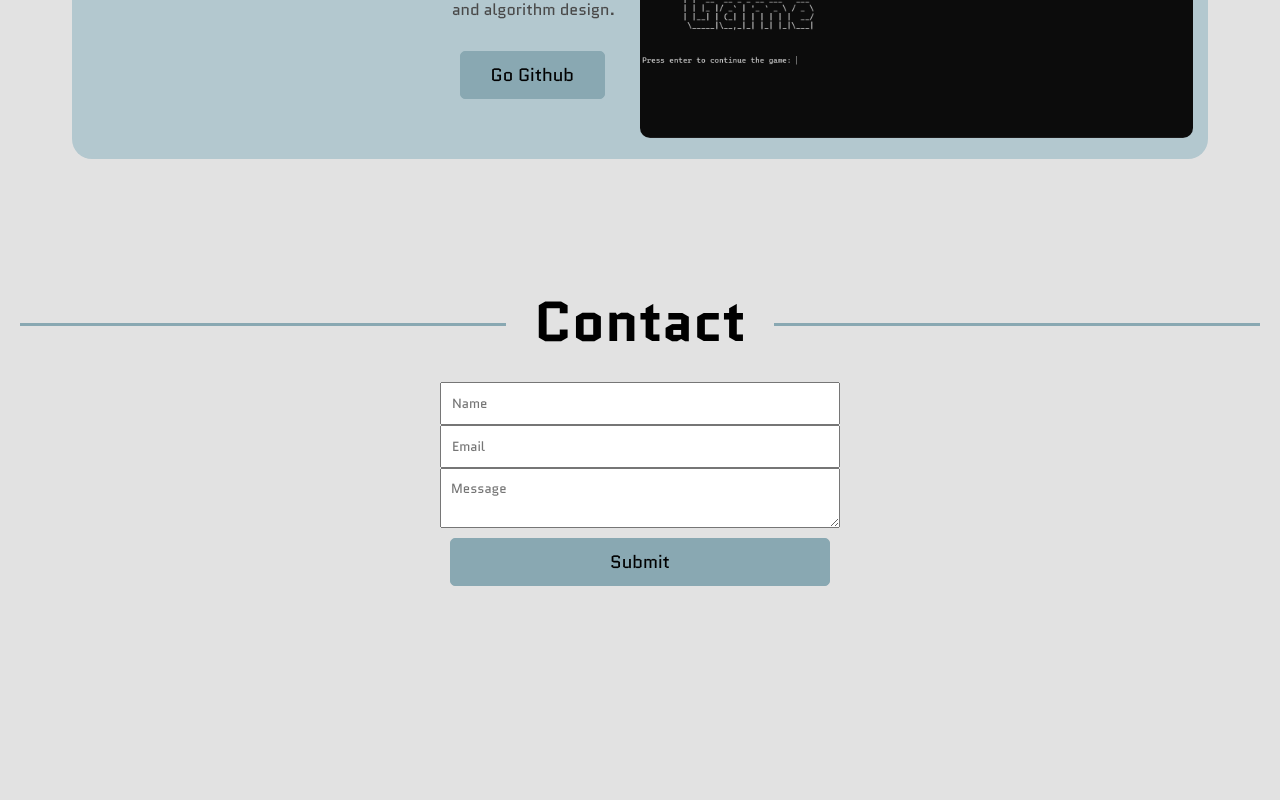
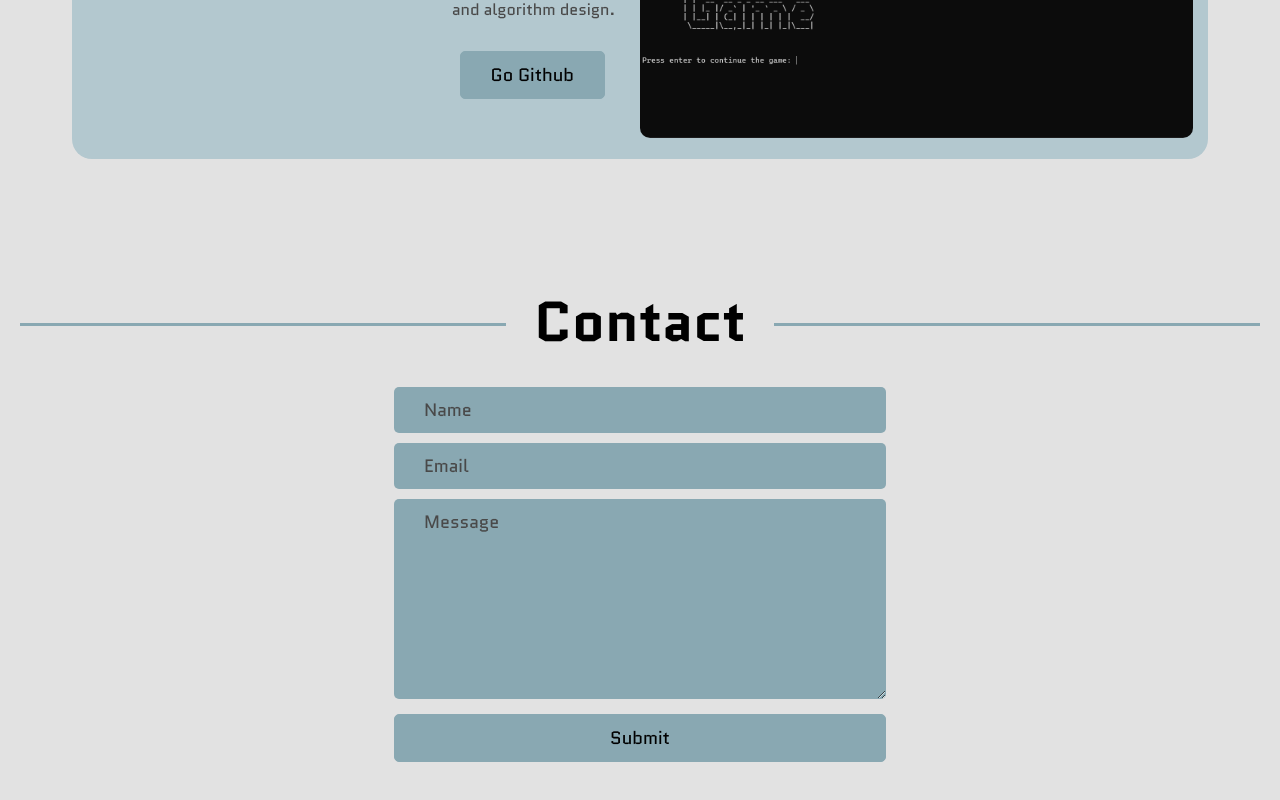
Before and after one commit to photomanai/Adils-portfolio, a React (Vite) app: page / in a window 1280 px wide. Shown: the part 6093-6893 px from the top of the page. Before the commit the page ends 6721 px from the top, so only its background shows below. Built offline with nearby package versions, Linux system fonts and the light colour scheme.

Commit message:
contact desing and home get cv button

```diff
--- a/src/App.css
+++ b/src/App.css
@@ -314,14 +314,26 @@
 
 .contact_form {
   /* width: 40%; */
-  max-width: 400px;
-  min-width: 400px;
+  width: 40%;
   display: flex;
   flex-direction: column;
 }
 
 .contact_input,
 .contact_text_area {
-  width: 100%;
-  padding: 10px;
+  padding: 10px 30px;
+  margin: 5px 10px;
+  font-size: 18px;
+  border: 0;
+  background-color: var(--accent-color);
+  border-radius: 5px;
+  color: var(--text-color);
+  outline: none;
+  &::placeholder {
+    color: var(--secondary-text-color);
+  }
 }
+
+.contact_text_area {
+  height: 200px;
+}
--- a/src/components/Contact.jsx
+++ b/src/components/Contact.jsx
@@ -65,8 +65,6 @@ const Contact = () => {
           className="contact_text_area"
           name="contact_message"
           placeholder="Message"
-          value={formData.message}
-          onChange={handleChange}
           required
         ></textarea>
         <button className="button contact_btn" type="submit">
--- a/src/components/Home.jsx
+++ b/src/components/Home.jsx
@@ -2,6 +2,13 @@ import React from "react";
 import homeRight from "../assets/home-right.png";
 
 const Home = () => {
+  const handleDownload = () => {
+    const link = document.createElement("a");
+    link.download = "ADIL_CV.pdf"; // File name for download
+    link.href = "/RufanCV.pdf"; // File in public folder, no import required
+    link.click();
+  };
+
   return (
     <div className="main_home">
       <div className="home_text_container">
@@ -11,7 +18,9 @@ const Home = () => {
         </div>
         <div className="home_btn_container">
           <button className="home_btn">Hire Me</button>
-          <button className="home_btn">Get CV</button>
+          <button className="home_btn" onClick={handleDownload}>
+            Get CV
+          </button>
         </div>
       </div>
       <div className="home_img_container">
```
Also changed, not shown: 1 other file (tests, documents, lock files or other folders).
